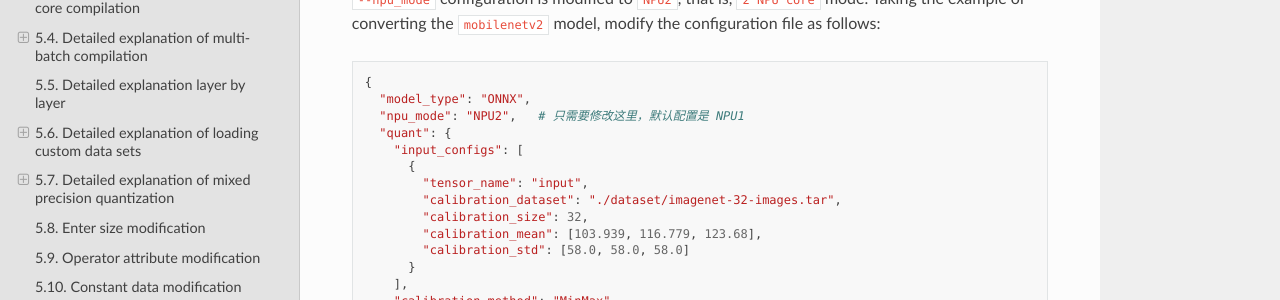
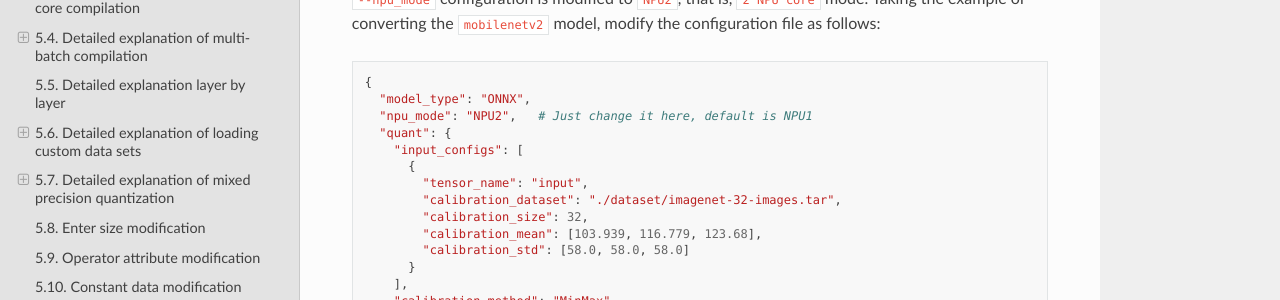
Before and after one commit to AXERA-TECH/pulsar2-docs-en, a Sphinx documentation site: the page built from source/user_guides_advanced/advanced_build_guides_en.rst, in a window 1280 px wide and 900 px high, scrolled down 8720 px. Shown: the part 151-451 px from the top of the window. Built offline with Sphinx 7.4.7 and the Read the Docs theme 2.0.0, drawn with Linux system fonts in a browser that asks for light colours; some of the changed text lies outside the part shown.

Commit message:
fix typo

```diff
--- a/source/other_tools/ax_run_model_en.rst
+++ b/source/other_tools/ax_run_model_en.rst
@@ -40,7 +40,7 @@
   --model
 
     - type of data: string
-    - required or not: 是
+    - required or not: yes
     - description: specify the path to the test model
 
   --repeat
--- a/source/pulsar2/introduction_en.rst
+++ b/source/pulsar2/introduction_en.rst
@@ -6,7 +6,7 @@
 Introduction
 ----------------------------
 
-**Pulsar2** is an ``all-in-one`` new generation neural network compiler **independently developed** by `Aixin Yuanzhi <https://www.axera-tech.com/>`_,
+**Pulsar2** is an ``all-in-one`` new generation neural network compiler **independently developed** by `AXera <https://www.axera-tech.com/>`_,
 That is, **conversion**, **quantification**, **compilation**, and **heterogeneous** are four-in-one to achieve the **fast** and **efficient** deployment requirements of deep learning neural network models.
 In-depth customization and optimization have been carried out for the characteristics of the new generation of `AX6 and M7` series chips (AX630C, AX620AV200, AX620Q, AX650A, AX650N, M76H), giving full play to the computing power of the on-chip heterogeneous computing unit (CPU+NPU) to improve the performance of the neural network model. Product deployment efficiency.
 
--- a/source/user_guides_advanced/advanced_build_guides_en.rst
+++ b/source/user_guides_advanced/advanced_build_guides_en.rst
@@ -381,7 +381,7 @@
 
     {
       "model_type": "ONNX",
-      "npu_mode": "NPU2",   # 只需要修改这里，默认配置是 NPU1
+      "npu_mode": "NPU2",   # Just change it here, default is NPU1
       "quant": {
         "input_configs": [
           {
@@ -530,7 +530,7 @@
           }
         ],
         "calibration_method": "MinMax",
-        "precision_analysis": true  # 这里修改为 true, 默认是 false
+        "precision_analysis": true  # change here is true, default is false
       },
       "input_processors": [
         {
--- a/source/user_guides_quick/quick_start_ax620e_en.rst
+++ b/source/user_guides_quick/quick_start_ax620e_en.rst
@@ -224,7 +224,7 @@
       }
     }
 
-..attention::
+.. attention::
 
      The ``tensor_name`` field in ``input_configs`` under the ``input_processors``, ``output_processors`` and ``quant`` nodes needs to be set according to the actual input/output node name of the model, or it can be set to ` `DEFAULT` means that the current configuration applies to all inputs or outputs.
 
--- a/source/user_guides_quick/quick_start_en.rst
+++ b/source/user_guides_quick/quick_start_en.rst
@@ -221,7 +221,7 @@
 
 .. attention::
 
-    ``input_processors``, ``output_processors`` 及 ``quant`` 节点下 ``input_configs`` 中的 ``tensor_name`` 字段需要根据模型的实际输入/输出节点名称进行设置，也可以设置为 ``DEFAULT`` 代表当前配置应用于全部输入或者输出。
+    The ``tensor_name`` field in ``input_configs`` under the ``input_processors``, ``output_processors`` and ``quant`` nodes needs to be set according to the actual input/output node name of the model, or it can be set to ` `DEFAULT` means that the current configuration applies to all inputs or outputs.
 
     .. figure:: ../media/tensor_name.png
         :alt: pipeline
```
Also changed, not shown: source/user_guides_advanced/advanced_deploy_guides_en.rst (+4 -4 lines).
